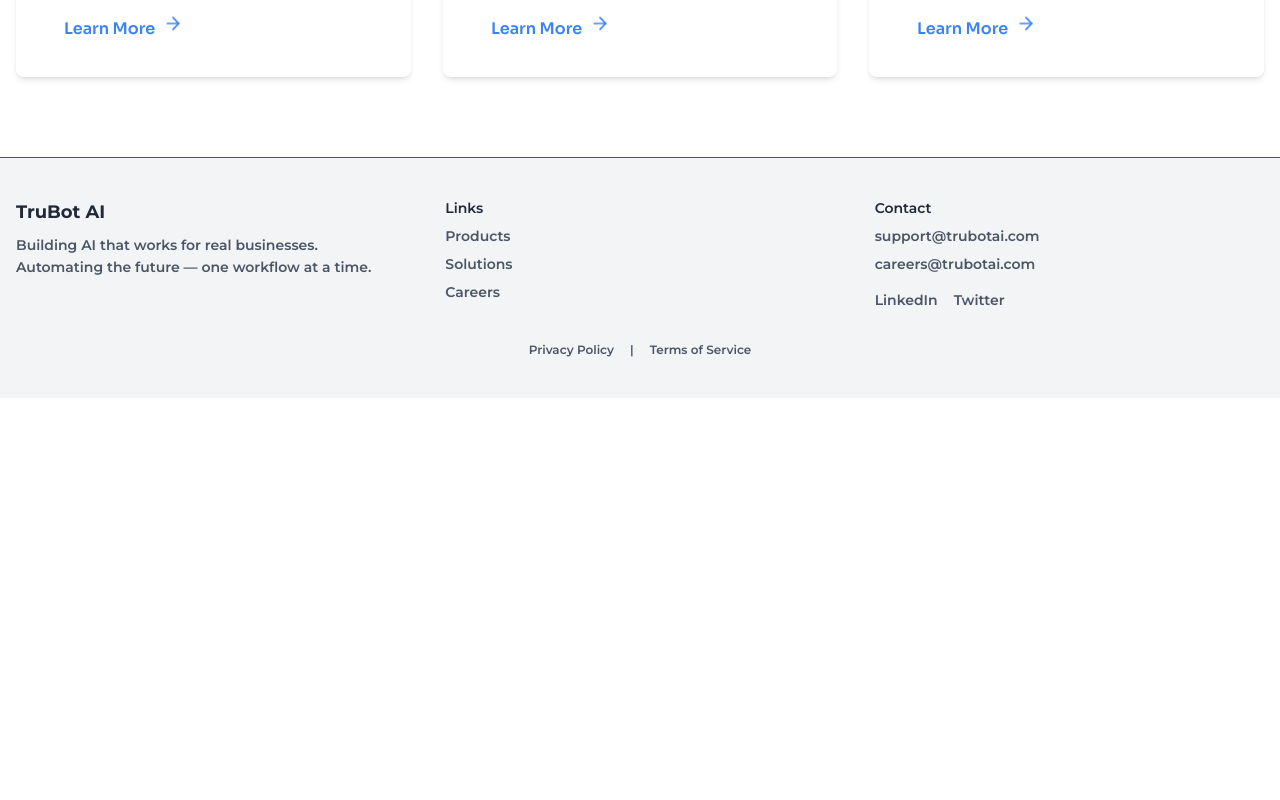
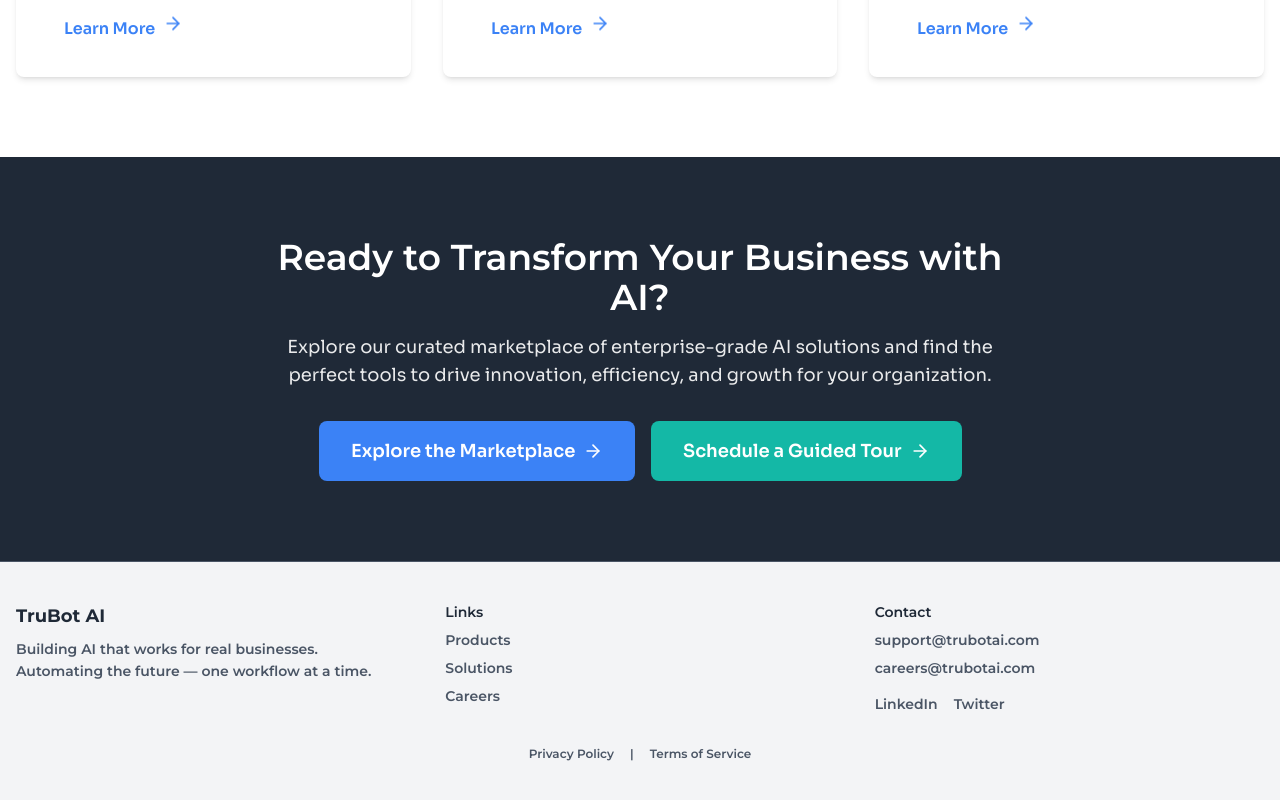
Before and after one commit to trubotai/trubot_ai_web, a Next.js app: page /products/ai-marketplace in a window 1280 px wide. Shown: the part 7256-8056 px from the top of the page. Before the commit the page ends 7654 px from the top, so only its background shows below. Built offline with nearby package versions, Linux system fonts and the light colour scheme.

Commit message:
add ctasection component

```diff
--- a/app/products/ai-marketplace/page.tsx
+++ b/app/products/ai-marketplace/page.tsx
@@ -10,6 +10,7 @@ import SolutionCard from "@/app/ui/components/shared/SolutionCard";
 import BenefitCard from "@/app/ui/components/shared/BenefitCard";
 import FAQSection from "@/app/ui/components/shared/FAQSection";
 import ProductCard from "@/app/ui/components/shared/ProductCard";
+import CallToActionSection from "@/app/ui/components/shared/CTASection";
 import SolutionCategoriesTabs from "./components/SolutionCategories";
 import TestimonialCarousel from "./components/TestimonialCarousel";
 import {
@@ -21,6 +22,7 @@ import {
   benefitList,
   faqSection,
   relatedProductList,
+  CTASection,
 } from "@/app/ui/libs/constants/products/ai-marketplace";
 
 const Page = () => {
@@ -172,6 +174,9 @@ const Page = () => {
           ))}
         </div>
       </PageLayout>
+
+      {/* Call To Action */}
+      <CallToActionSection {...CTASection} />
     </>
   );
 };
--- /dev/null
+++ b/app/ui/components/shared/CTASection.tsx
@@ -0,0 +1,64 @@
+import { ArrowRight } from "lucide-react";
+
+import PageLayout from "./PageLayout";
+import Button from "./Button";
+
+interface CallToActionProps {
+  title: string;
+  subtitle?: string;
+  primaryCTA: {
+    label: string;
+    href: string;
+  };
+  secondaryCTA?: {
+    label: string;
+    href: string;
+  };
+}
+
+const CTASection = ({
+  title,
+  subtitle,
+  primaryCTA,
+  secondaryCTA,
+}: CallToActionProps) => {
+  return (
+    <div className="bg-navy">
+      <PageLayout id="cta" animate>
+        <div className="text-center max-w-3xl mx-auto">
+          <h2 className="text-3xl md:text-4xl text-light font-heading font-semibold mb-4">
+            {title}
+          </h2>
+          {subtitle && (
+            <p className="text-md md:text-lg font-body mb-8 text-light/90">
+              {subtitle}
+            </p>
+          )}
+
+          <div className="flex flex-col sm:flex-row justify-center gap-4">
+            <Button
+              label={primaryCTA.label}
+              variant="primary"
+              size="lg"
+              href={primaryCTA.href}
+              animate
+              iconRight={ArrowRight}
+            />
+            {secondaryCTA && (
+              <Button
+                label={secondaryCTA.label}
+                variant="teal"
+                size="lg"
+                href={secondaryCTA.href}
+                animate
+                iconRight={ArrowRight}
+              />
+            )}
+          </div>
+        </div>
+      </PageLayout>
+    </div>
+  );
+};
+
+export default CTASection;
--- a/app/ui/libs/constants/products/ai-marketplace.ts
+++ b/app/ui/libs/constants/products/ai-marketplace.ts
@@ -382,6 +382,14 @@ const relatedProductList = [
   },
 ];
 
+const CTASection = {
+  title: "Ready to Transform Your Business with AI?",
+  subtitle:
+    "Explore our curated marketplace of enterprise-grade AI solutions and find the perfect tools to drive innovation, efficiency, and growth for your organization.",
+  primaryCTA: { label: "Explore the Marketplace", href: "/products" },
+  secondaryCTA: { label: "Schedule a Guided Tour", href: "/contact" },
+};
+
 export {
   heroSection,
   featureList,
@@ -393,4 +401,5 @@ export {
   testimonialList,
   faqSection,
   relatedProductList,
+  CTASection,
 };
```
